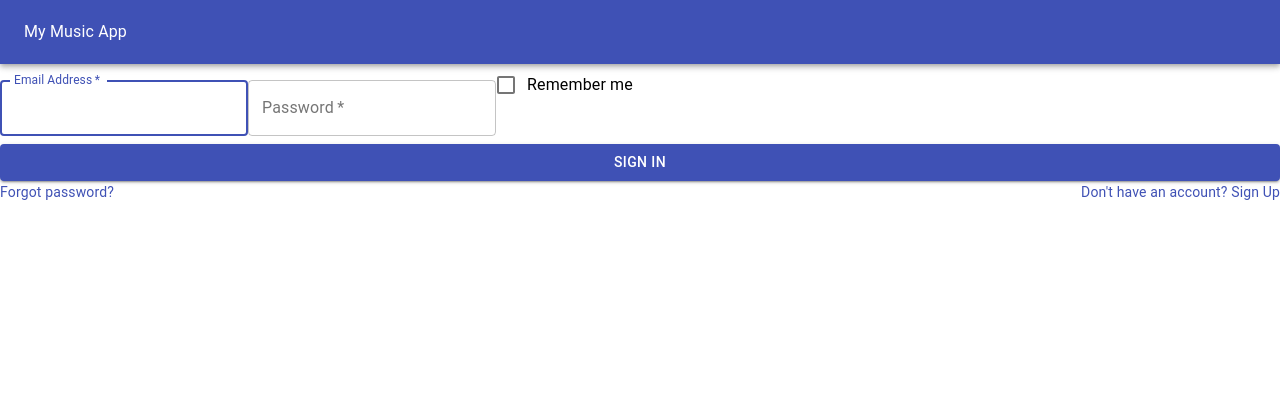
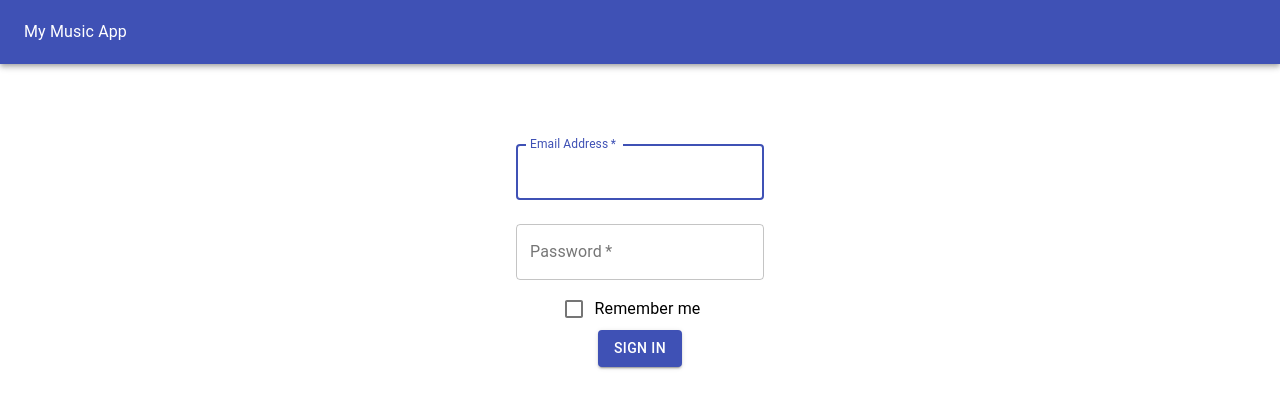
Before and after one commit to AndrewSimons3/MusicAppDashboard, a React (Create React App) app: page / in a window 1280 px wide. Shown: the top 408 px of the page. Built offline with nearby package versions, Linux system fonts and the light colour scheme.

Commit message:
cleaned up login page

```diff
--- a/src/components/Login.js
+++ b/src/components/Login.js
@@ -1,8 +1,6 @@
 import React from 'react';
 import TextField from '@material-ui/core/TextFIeld'
-import Grid from '@material-ui/core/Grid'
 import Button from '@material-ui/core/Button';
-import Link from '@material-ui/core/Link';
 import FormControlLabel from '@material-ui/core/FormControlLabel';
 import Checkbox from '@material-ui/core/Checkbox';
 
@@ -19,9 +17,20 @@ class Login extends React.Component {
 
   }
 
+
+
   render() {
+
+    const formStyle = {
+      width: '100%',
+      display: 'flex',
+      flexDirection: 'column',
+      alignItems: 'center',
+      marginTop: '5%'
+    };
+
     return (
-      <form>
+      <form style={formStyle}>
       <TextField
         variant="outlined"
         margin="normal"
@@ -48,24 +57,11 @@ class Login extends React.Component {
       />
       <Button onClick={this.props.loginFunc}
         type="submit"
-        fullWidth
         variant="contained"
         color="primary"
       >
         Sign In
       </Button>
-      <Grid container>
-        <Grid item xs>
-          <Link href="#" variant="body2">
-            Forgot password?
-          </Link>
-        </Grid>
-        <Grid item>
-          <Link href="#" variant="body2">
-            {"Don't have an account? Sign Up"}
-          </Link>
-        </Grid>
-      </Grid>
     </form>
     )
   }
```
